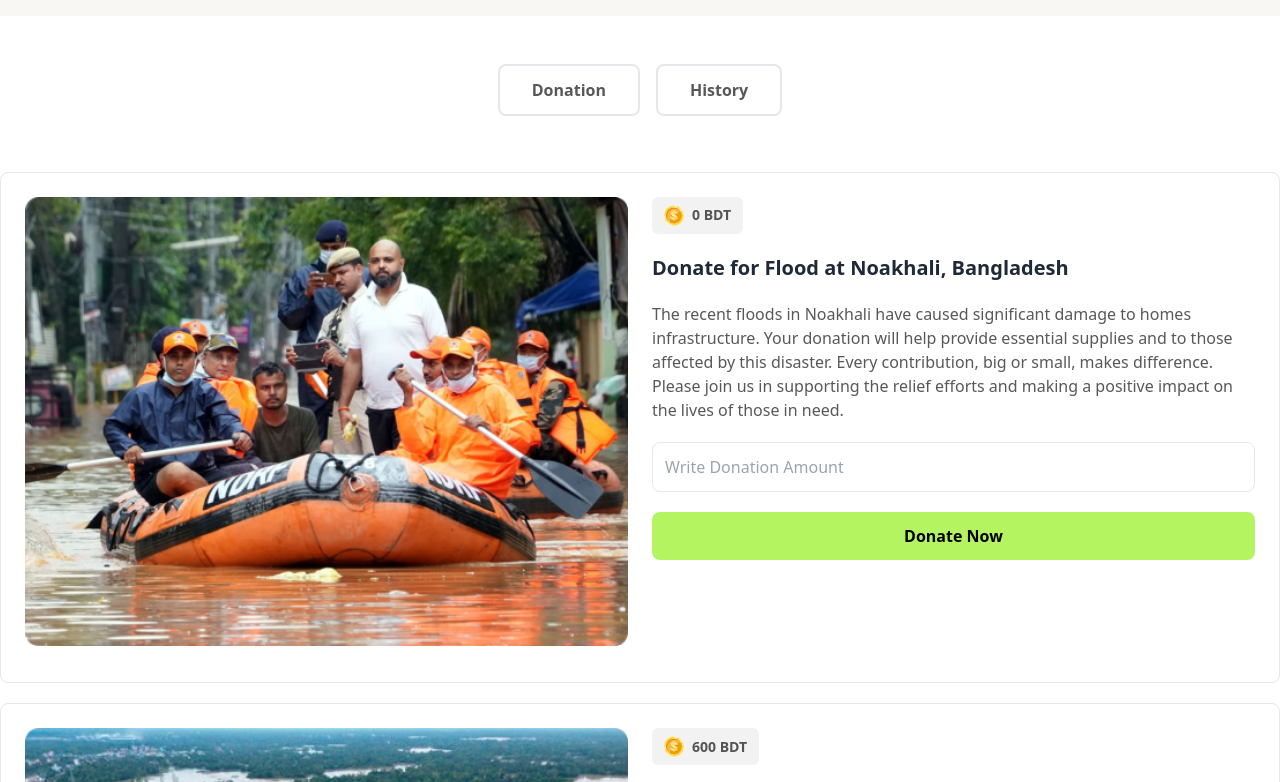
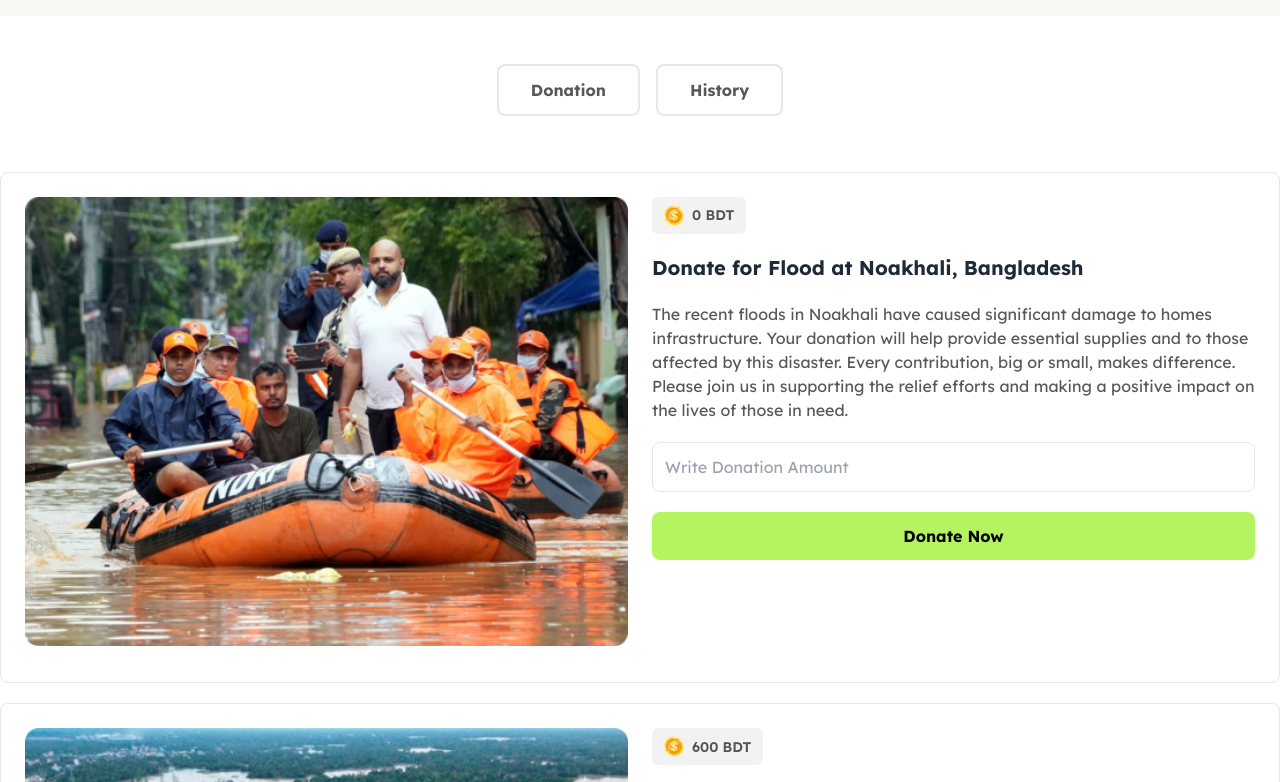
Before and after one commit to rubel04/donation-bangladesh, a plain HTML site: page index.html in a window 1280 px wide. Shown: the part 81-863 px from the top of the page. Drawn offline with nearby package versions, Linux system fonts and the light colour scheme.

Commit message:
added history section

```diff
--- a/index.html
+++ b/index.html
@@ -10,8 +10,16 @@
       type="text/css"
     />
     <script src="https://cdn.tailwindcss.com"></script>
+    <link rel="preconnect" href="https://fonts.googleapis.com">
+<link rel="preconnect" href="https://fonts.gstatic.com" crossorigin>
+<style>
+  @import url('https://fonts.googleapis.com/css2?family=Bebas+Neue&family=Inter:ital,opsz,wght@0,14..32,100..900;1,14..32,100..900&family=Lexend:wght@100..900&family=Libre+Baskerville:ital,wght@0,400;0,700;1,400&family=Lora:ital,wght@0,400..700;1,400..700&family=Manrope:wght@200..800&family=Roboto:ital,wght@0,100;0,300;0,400;0,500;0,700;0,900;1,100;1,300;1,400;1,500;1,700;1,900&family=Work+Sans:wght@100..900&display=swap');
+  .lexend-font {
+  font-family: "Lexend", sans-serif;
+}
+  </style>
   </head>
-  <body>
+  <body class="lexend-font">
     <header class="sticky top-0">
       <!-- navbar -->
       <nav>
--- a/js/donationAndHistory.js
+++ b/js/donationAndHistory.js
@@ -68,7 +68,6 @@ document
       const donationHistoryContainer =
         document.getElementById("donation-history");
       const feniTitle = document.getElementById("feni-title").innerText;
-      console.log(feniTitle);
       const div = document.createElement("div");
       div.innerHTML = `
             <div class="border border-gray-200 rounded-lg p-4 space-y-2">
```
Also changed, not shown: blog.html (+7 -1 lines).
